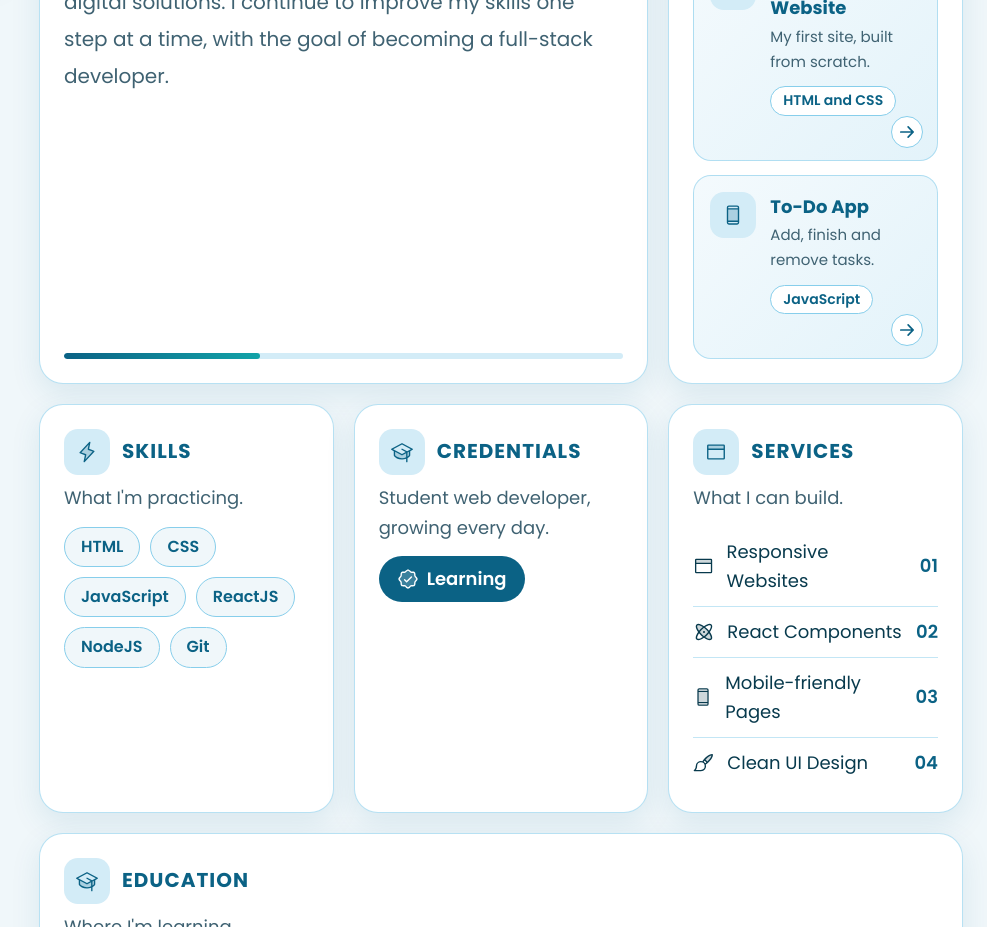
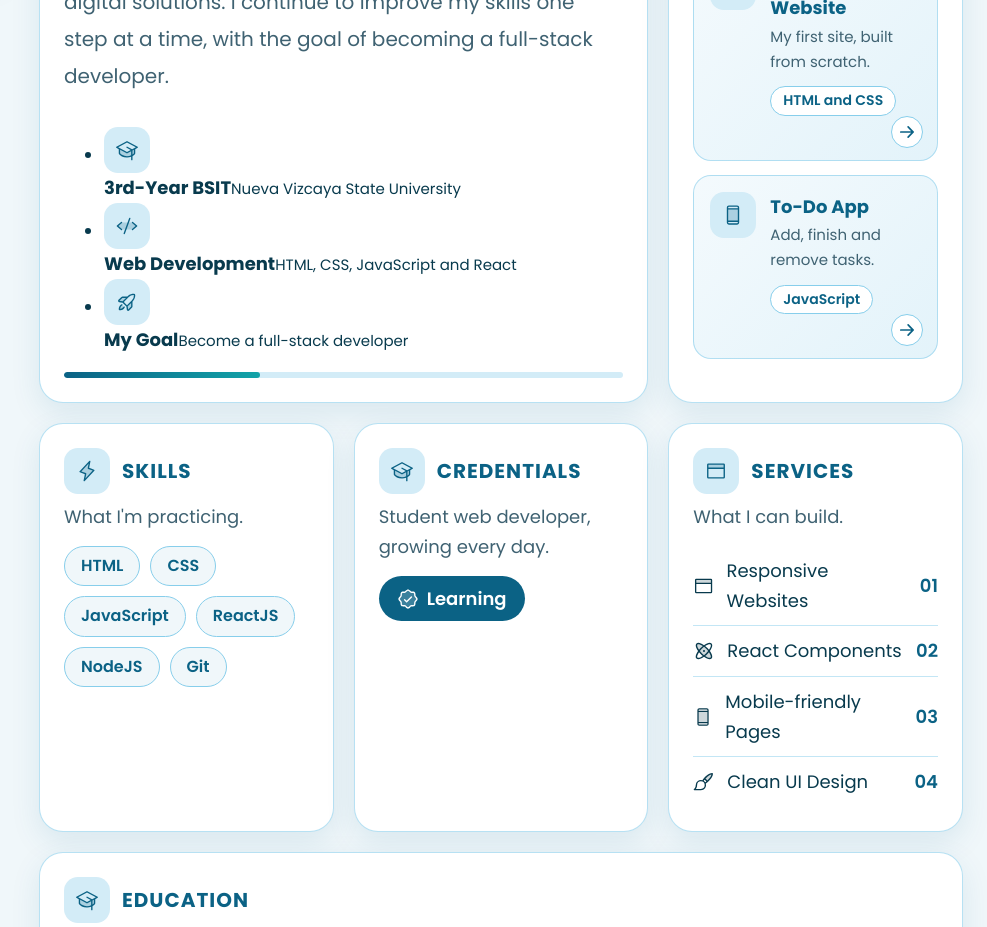
Before and after one commit to jimby-bot/Myportfolio, a React (Vite) app: page / in a window 1280 px wide. Shown: the part 800-1727 px from the top of the page, without its empty margins (293-1280 px from the left). Built offline with nearby package versions, Linux system fonts and the light colour scheme.

Commit message:
Update App.jsx

```diff
--- a/src/App.jsx
+++ b/src/App.jsx
@@ -1,5 +1,5 @@
 import { useState, useEffect } from 'react'
-import { List, X, ArrowUpRight, ArrowRight, EnvelopeSimple, SealCheck, GraduationCap, FolderSimple, User, Lightning, Browser } from '@phosphor-icons/react'
+import { List, X, ArrowUpRight, ArrowRight, EnvelopeSimple, SealCheck, GraduationCap, FolderSimple, User, Lightning, Browser, Code, RocketLaunch } from '@phosphor-icons/react'
 import Icon from './components/Icon.jsx'
 import Sidebar from './components/Sidebar.jsx'
 import Drivers from './components/Drivers.jsx'
@@ -7,6 +7,11 @@ import Card from './components/Card.jsx'
 import HeroArt from './components/HeroArt.jsx'
 import { NAV, SKILLS, SERVICES, PROJECTS, EDUCATION } from './data.js'
 
+const FACTS = [
+  [GraduationCap, '3rd-Year BSIT', 'Nueva Vizcaya State University'],
+  [Code, 'Web Development', 'HTML, CSS, JavaScript and React'],
+  [RocketLaunch, 'My Goal', 'Become a full-stack developer'],
+]
 export default function App() {
   const [open, setOpen] = useState(false)      // is the mobile menu open?
   const [active, setActive] = useState('home') // which nav link is highlighted?
@@ -65,6 +70,14 @@ export default function App() {
     <p>Hi, I’m Jimboy Torralba, a 3rd-year BSIT student at Nueva Vizcaya State University.
       I’m passionate about learning web development and building practical digital solutions.
       I continue to improve my skills one step at a time, with the goal of becoming a full-stack developer.</p>
+    <ul className="facts">
+  {FACTS.map(([icon, title, sub]) => (
+    <li key={title}>
+      <span className="ico"><Icon icon={icon} /></span>
+      <div><b>{title}</b><small>{sub}</small></div>
+    </li>
+  ))}
+</ul>
     <div className="bar" aria-hidden="true"><span></span></div>
   </Card>
   <Card id="projects" icon={FolderSimple} title="Projects">
```
